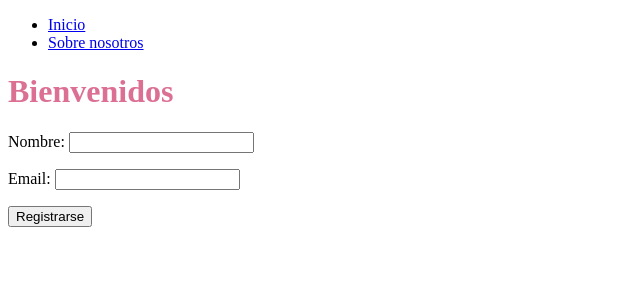
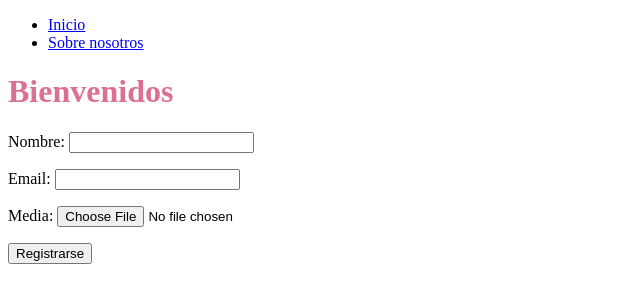
Before and after one commit to r03eRt/test_env, a Django app: page / in a window 1280 px wide. Shown: the top 303 px of the page, without its empty margins (0-640 px from the left). Run offline with Django 3.2, Linux system fonts and the light colour scheme.

Commit message:
añadido subir archivos a nuestro formulario

```diff
--- a/src/boletin/forms.py
+++ b/src/boletin/forms.py
@@ -10,7 +10,7 @@ class RegistradoForm(forms.ModelForm):
         #modelo que suamos
         model = Registrado
         #campos que usaremos
-        fields = ["nombre","email"]
+        fields = ["nombre","email","media"]
 
     def clean_email(self):
         email = self.cleaned_data.get("email")
--- a/src/boletin/models.py
+++ b/src/boletin/models.py
@@ -11,6 +11,7 @@ class Registrado(models.Model):
     codigo_postal = models.IntegerField(blank=True, null=True)
     timestamp = models.DateTimeField(auto_now_add=True, auto_now=False)
     actualizado = models. DateTimeField(auto_now_add=False, auto_now=True)
+    media = models.FileField(upload_to='myfolder/', blank=True, null=True) #no poner barra antes de la carpeta
 
     def __unicode__(self): #python 3 __str__
         return self.email
--- a/src/boletin/views.py
+++ b/src/boletin/views.py
@@ -7,7 +7,7 @@ from .models import Registrado
 
 def inicio(request):
     titulo = "Bienvenidos"
-    form = RegistradoForm(request.POST or None) #sin validaciones
+    form = RegistradoForm(request.POST or None, request.FILES or None) #sin validaciones
 
     context = {
         "titulo": titulo,
--- a/src/templates/inicio.html
+++ b/src/templates/inicio.html
@@ -5,7 +5,7 @@
 {% block content %}
 <h1>{{titulo}}</h1>
 
-<form action="" method="POST">
+<form action="" method="POST" enctype="multipart/form-data">
     {% csrf_token %}
     {{form.as_p}}
     {% if form %}
--- a/src/test_project/settings.py
+++ b/src/test_project/settings.py
@@ -122,3 +122,6 @@ USE_TZ = True
 STATIC_URL = '/static/'
 
 STATICFILES_DIRS = (os.path.join(BASE_DIR, "static"),)
+STATIC_ROOT = os.path.join(os.path.dirname(BASE_DIR),"static")
+
+MEDIA_ROOT = os.path.join(os.path.dirname(BASE_DIR),"media")
```
Also changed, not shown: src/db.sqlite3.
